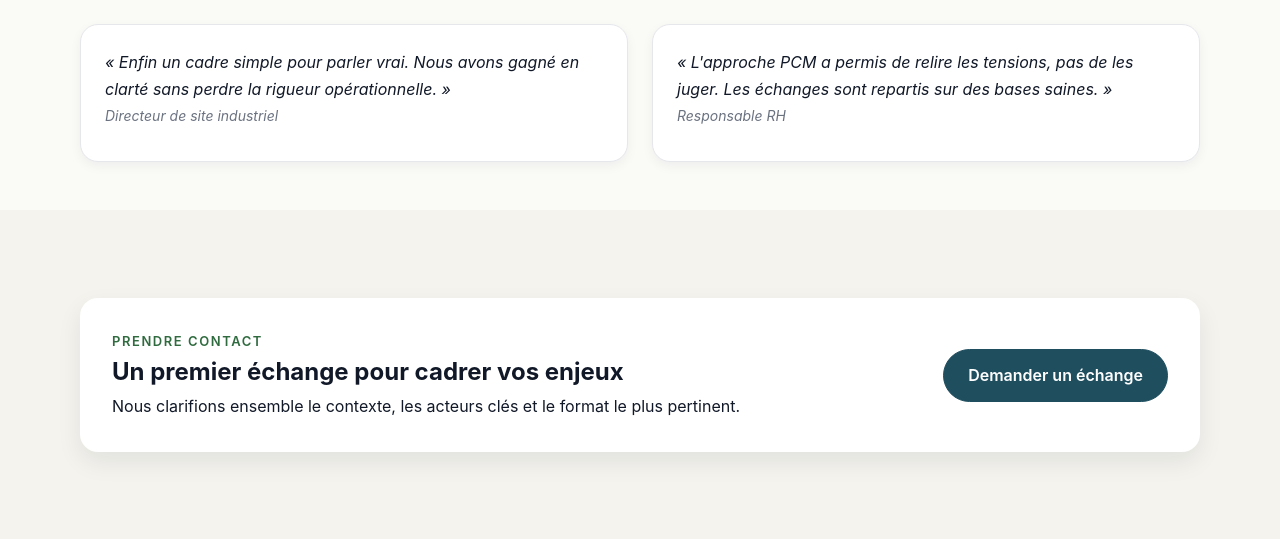
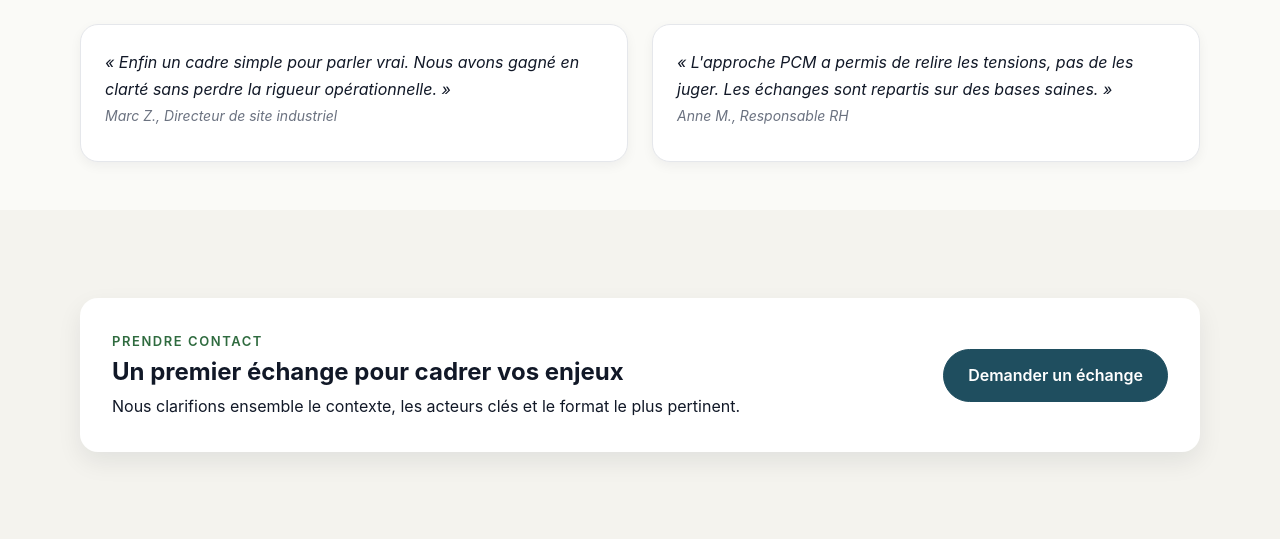
Before and after one commit to GLortet/gilleslortet, a Flask app: page / in a window 1280 px wide. Shown: the part 2996-3535 px from the top of the page. Run offline with Flask 3, Linux system fonts and the light colour scheme.

Commit message:
Update testimonials with names and titles

```diff
--- a/templates/home.html
+++ b/templates/home.html
@@ -130,11 +130,11 @@
         <div class="cards">
             <article class="card testimonial reveal">
                 <p>« Enfin un cadre simple pour parler vrai. Nous avons gagné en clarté sans perdre la rigueur opérationnelle. »</p>
-                <p class="card-meta">Directeur de site industriel</p>
+                <p class="card-meta">Marc Z., Directeur de site industriel</p>
             </article>
             <article class="card testimonial reveal">
                 <p>« L'approche PCM a permis de relire les tensions, pas de les juger. Les échanges sont repartis sur des bases saines. »</p>
-                <p class="card-meta">Responsable RH</p>
+                <p class="card-meta">Anne M., Responsable RH</p>
             </article>
         </div>
     </div>
```
